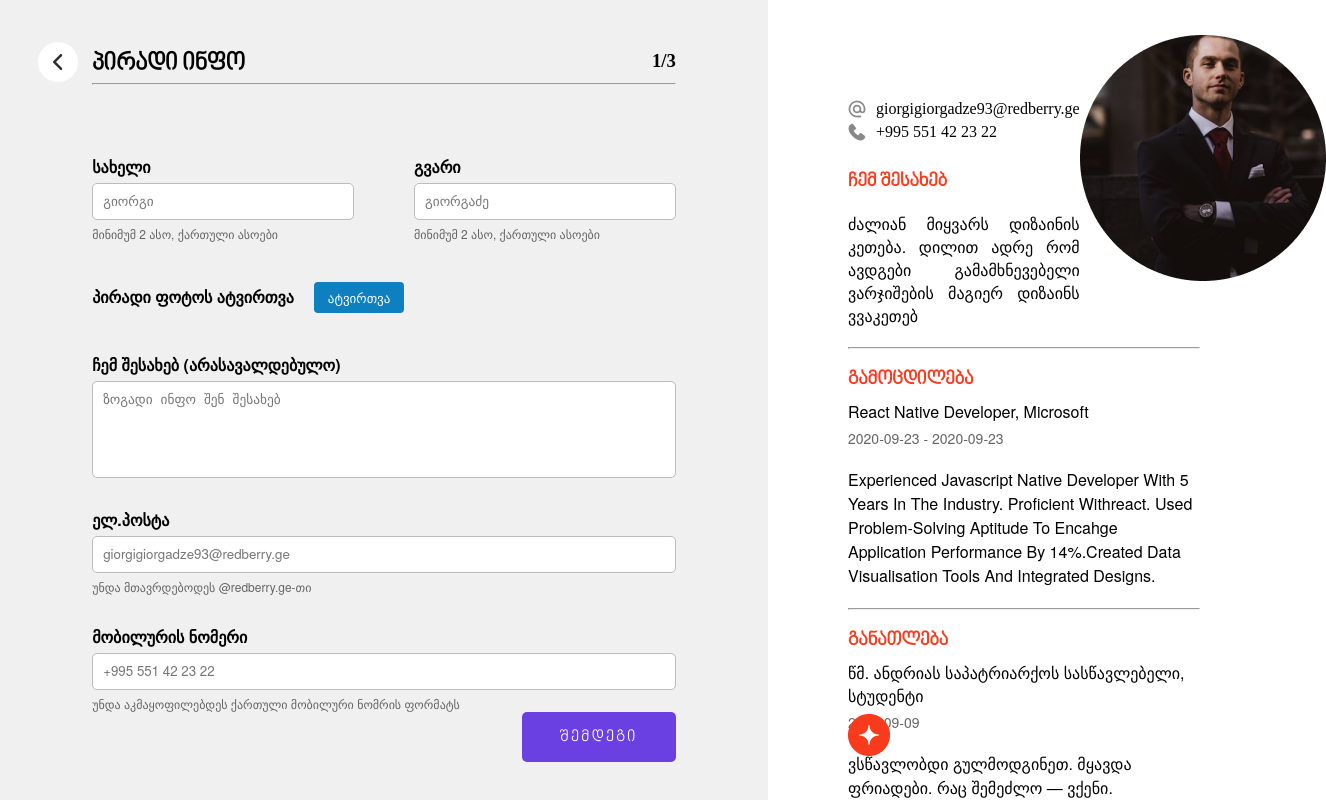
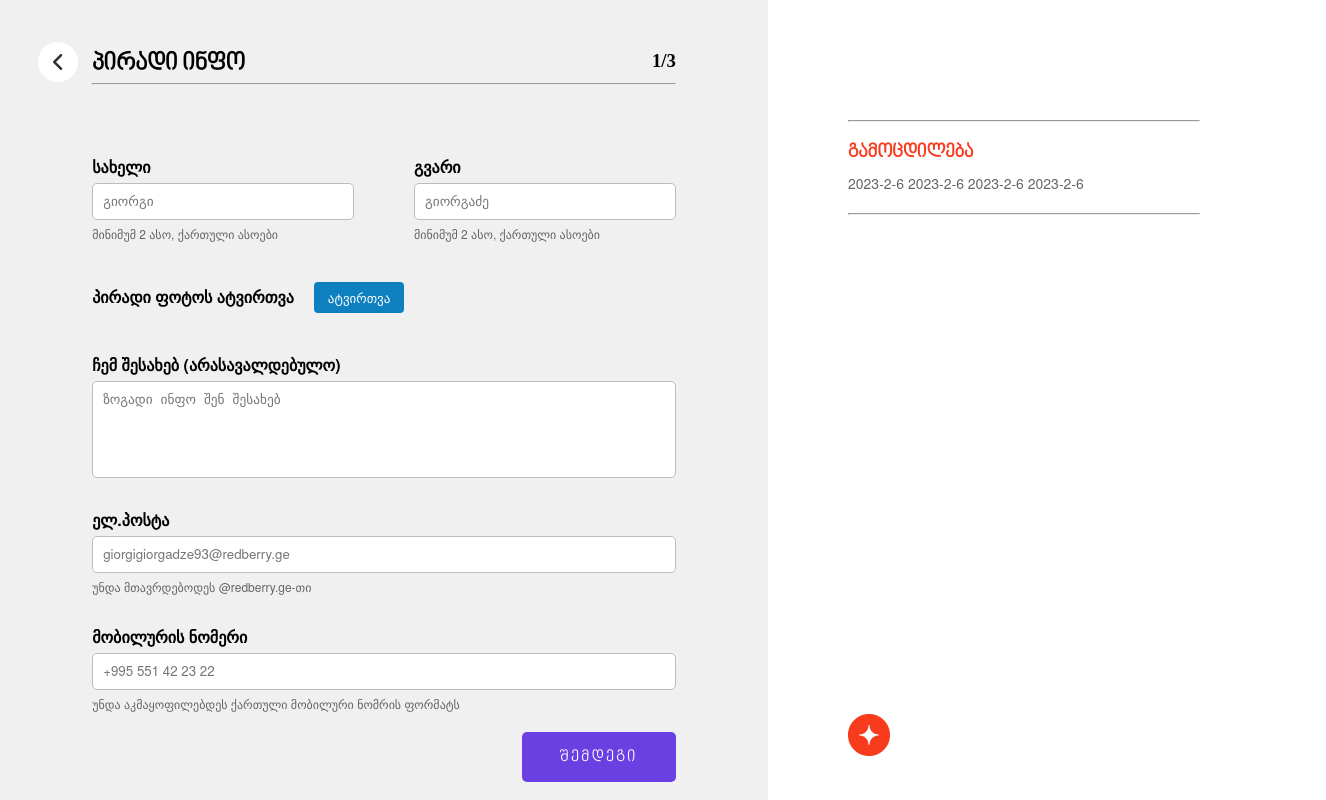
Before and after one commit to giorgigio1/Redberry3, a React (Create React App) app: page / in a window 1280 px wide. Shown: the top 800 px of the page, 1326 px wide, since content can reach past the window. Built offline with nearby package versions, Linux system fonts and the light colour scheme; a web font is replaced by a local one.

Commit message:
added ExperienceInfo live perception

```diff
--- /dev/null
+++ b/src/components/educationInfo.jsx
@@ -0,0 +1,17 @@
+import { Input } from "./global/Input";
+
+export const EducationInfo = () => {
+  return (
+    <>
+      <Input
+        label={"სასწავლებელი"}
+        placeholder="სასწავლებელი"
+        description={"მინიმუმ 2 სიმბოლო"}
+        type="text"
+        name="school"
+        //   onChange={onPersonalInfoChange}
+        //   value={formValues["username"]}
+      />
+    </>
+  );
+};
--- a/src/components/global/userProfile.jsx
+++ b/src/components/global/userProfile.jsx
@@ -4,55 +4,50 @@ import phone from "../../images/phone.png";
 import profile from "../../images/profile.png";
 import { InfoDetails } from "./infoDetails";
 
-export const UserProfile = ({ es }) => {
+export const UserProfile = ({ personalInfo, experienceInfo }) => {
+  console.log("personalinfo", personalInfo);
   return (
     <div className="right">
       <div className="personalInfoComponent">
         <div className="half">
           <div className="textSide">
             <h2>
-              {es.username}
-              {es.lastname}
+              {personalInfo.username} {personalInfo.lastname}
             </h2>
+            {personalInfo.email && (
               <figure className="mailRight">
                 <img src={mail} alt="" />
-              <p>giorgigiorgadze93@redberry.ge</p>
+                <p>{personalInfo.email}</p>
               </figure>
+            )}
+            {personalInfo.phone && (
               <figure className="phoneRight">
                 <img src={phone} alt="" />
-              <p>+995 551 42 23 22</p>
+                <p>{personalInfo.phone}</p>
               </figure>
+            )}
 
-            <h3>ჩემ შესახებ</h3>
-            <p className="aboutMeText">
-              ძალიან მიყვარს დიზაინის კეთება. დილით ადრე რომ ავდგები
-              გამამხნევებელი ვარჯიშების მაგიერ დიზაინს ვვაკეთებ
-            </p>
+            {personalInfo.aboutMeDescription && <h3>ჩემ შესახებ</h3>}
+            <p className="aboutMeText">{personalInfo.aboutMeDescription}</p>
           </div>
+          {personalInfo.bs64 && (
             <figure className="pictureSide">
-            <img src={profile} alt="" />
+              <img src={personalInfo.bs64} alt="" />
             </figure>
+          )}
         </div>
         <hr className="personalHr" />
       </div>
+      {experienceInfo.map((info, index) => (
         <InfoDetails
+          key={index}
           title="გამოცდილება"
-        date="2020-09-23 - 2020-09-23"
-        text="Experienced Javascript Native Developer with 5 years in the industry.
-          proficient withreact. Used problem-solving aptitude to encahge
-          application performance by 14%.created data visualisation tools and
-          integrated designs."
-        experience="React Native Developer, Microsoft"
+          date={`${info.startDate}  ${info.endDate}`}
+          // date="2020-09-23 - 2020-09-23"
+          text={info.experienceDescription}
+          experience={`${info.position} ${info.employer}`}
         />
-      <InfoDetails
-        title="განათლება"
-        date="2020-09-09"
-        text="ვსწავლობდი გულმოდგინეთ. მყავდა ფრიადები. რაც შემეძლო — ვქენი.
-        კომპიუტერები მიყვარდა. ვიჯექი ჩემთვის, ვაკაკუნებდი ამ კლავიშებზე.
-        მეუნებოდნენ — დაჯექი, წაიკითხე რამე, რას აკაკუნებ, დრო მოვა და
-        ჩაგიკაკუნებსო. აჰა, მოვიდა დრო და ვერა ვარ დეველოპერი?"
-        experience="  წმ. ანდრიას საპატრიარქოს სასწავლებელი, სტუდენტი"
-      />
+      ))}
       <figure className="bottomLogoStar">
         <img src={LogoRight} alt="" />
       </figure>
--- a/src/components/personalInfo.jsx
+++ b/src/components/personalInfo.jsx
@@ -2,7 +2,7 @@ import { Input } from "./global/Input";
 import { useRef } from "react";
 import { Textarea } from "./global/textarea";
 
-export const PersonalInfo = ({ tab, onPersonalInfoChange, formValues }) => {
+export const PersonalInfo = ({ tab, onPersonalInfoChange, formValues, onImageUpload }) => {
   const uploadRef = useRef();
 
   const handleUploadClick = () => {
@@ -38,6 +38,8 @@ export const PersonalInfo = ({ tab, onPersonalInfoChange, formValues }) => {
           type="file"
           accept="image/*"
           hidden
+          name="picture"
+          onChange={onImageUpload}
         />
         <button onClick={handleUploadClick} className="uploadBtn" type="button">
           ატვირთვა
--- /dev/null
+++ b/src/lib/helpers.js
@@ -0,0 +1,23 @@
+export const getStringedDate = (startDate, endDate) => {
+  console.log(startDate);
+  return `${startDate.getFullYear()}-${
+    startDate.getMonth() + 1
+  }-${startDate.getDate()} ${endDate.getFullYear()}-${
+    endDate.getMonth() + 1
+  }-${endDate.getDate()}`;
+};
+
+export const convertBase64 = (file) => {
+    return new Promise((resolve, reject) => {
+        const fileReader = new FileReader();
+        fileReader.readAsDataURL(file);
+
+        fileReader.onload = () => {
+            resolve(fileReader.result);
+        };
+
+        fileReader.onerror = (error) => {
+            reject(error);
+        };
+    });
+};
--- a/src/styles/personal.css
+++ b/src/styles/personal.css
@@ -7,6 +7,7 @@
 .left {
   width: 60%;
   height: 100vh;
+  overflow: auto;
 }
 .right {
   width: 40%;
@@ -62,6 +63,7 @@ span {
   /* display: flex;
   justify-content: space-between; */
   margin-top: auto;
+  padding-top: 20px;
 }
 .prevBtn {
   float: left;
@@ -98,6 +100,9 @@ span {
 .phoneRight {
   display: flex;
 }
+.half {
+  justify-content: space-between;
+}
 .textSide h2 {
   color: var(--title);
   font-weight: bolder;
@@ -121,7 +126,7 @@ span {
   margin-top: -45px;
 }
 .aboutMeText {
-  text-align: justify;
+  width: 352px;
   font-family: HelveticaNeue;
 }
 .right hr {
--- a/src/userRegistration.js
+++ b/src/userRegistration.js
@@ -4,33 +4,56 @@ import { PersonalInfo } from "./components/personalInfo";
 import { UserProfile } from "./components/global/userProfile";
 import { ExperienceInfo } from "./components/experienceinfo";
 import { useState } from "react";
+import { convertBase64, getStringedDate } from "./lib/helpers";
+import { EducationInfo } from "./components/educationInfo";
 
-const title = { 1: "პირადი ინფო", 2: "გამოცდილება" };
+const title = { 1: "პირადი ინფო", 2: "გამოცდილება", 3: "განათლება" };
 const experienceDefaultState = {
   position: "",
   employer: "",
-  startDate: new Date(),
-  endDate: new Date(),
+  startDate: getStringedDate(new Date(), new Date()),
+  endDate: getStringedDate(new Date(), new Date()),
   experienceDescription: "",
 };
-
-const test = [1, 2];
 
 const UserRegistration = () => {
   const [tab, setTab] = useState(1);
 
   const [registrationForm, setRegistrationForm] = useState({
-    personalInfo: {},
+    personalInfo: {
+      username: "",
+      lastname: "",
+      picture: "",
+      email: "",
+      phone: "",
+      aboutMeDescription: "",
+    },
     experienceInfo: [experienceDefaultState],
   });
-  console.log(registrationForm.experienceInfo);
+  console.log("personalInfo", registrationForm.personalInfo);
+  console.log("experienceInfo", registrationForm.experienceInfo);
   const handlePeviousTab = () => {
     setTab((prevousTab) => {
       return prevousTab === 1 ? prevousTab : prevousTab - 1;
     });
   };
 
-  const handlenextTab = () => {
+  const handleImageUpload = async (event) => {
+    console.log(event);
+    const bs64 = await convertBase64(event.target.files[0]);
+    setRegistrationForm((previousForm) => {
+      return {
+        ...previousForm,
+        personalInfo: {
+          ...previousForm.personalInfo,
+          picture: event.target.files[0],
+          bs64,
+        },
+      };
+    });
+  };
+
+  const handleNextTab = () => {
     setTab((prevousTab) => {
       return prevousTab === 3 ? prevousTab : prevousTab + 1;
     });
@@ -39,7 +62,8 @@ const UserRegistration = () => {
   const handlePersonalInfosChange = (event) => {
     const name = event.target.name;
     const value = event.target.value;
-    console.log(name);
+    console.log("სახელი", name);
+    console.log("მნიშვნელობა", value);
     setRegistrationForm((previousForm) => {
       return {
         ...previousForm,
@@ -50,8 +74,22 @@ const UserRegistration = () => {
       };
     });
   };
+  const handleExperienceChange = (index, event) => {
+    const name = event.target.name;
+    const value = event.target.value;
 
-  const handleAddNewExperience = () => {
+    let tmp = [...registrationForm.experienceInfo];
+    tmp[index] = { ...tmp[index], [name]: value };
+    console.log("მნიშვნელობა", tmp);
+    setRegistrationForm((prevData) => {
+      return {
+        ...prevData,
+        experienceInfo: tmp,
+      };
+    });
+  };
+
+  const handleAddNewExperience = (event) => {
     setRegistrationForm((previousForm) => {
       return {
         ...previousForm,
@@ -69,17 +107,24 @@ const UserRegistration = () => {
         <Header title={title[tab]} page={`${tab}/3`} />
         <div className="mainWrapper">
           <form>
+            {tab === 1 ? (
               <PersonalInfo
                 tab={tab}
                 onPersonalInfoChange={handlePersonalInfosChange}
                 formValues={registrationForm.personalInfo}
+                onImageUpload={handleImageUpload}
               />
+            ) : tab === 2 ? (
+              <>
                 <div className="rame">
-              {/* <ExperienceInfo tab={tab} /> */}
                   {registrationForm.experienceInfo.map((experience, index) => (
-                <ExperienceInfo key={index} tab={tab} experience={experience} />
+                    <ExperienceInfo
+                      key={index}
+                      index={index}
+                      handleChange={handleExperienceChange}
+                      experience={experience}
+                    />
                   ))}
-              {tab === 2 && (
                   <button
                     type="button"
                     onClick={handleAddNewExperience}
@@ -87,8 +132,11 @@ const UserRegistration = () => {
                   >
                     მეტი გამოცდილების დამატება
                   </button>
-              )}
                 </div>
+              </>
+            ) : tab === 3 ? (
+              <EducationInfo />
+            ) : null}
           </form>
           <div className="buttonsContainer">
             {tab > 1 && (
@@ -96,13 +144,16 @@ const UserRegistration = () => {
                 უკან
               </button>
             )}
-            <button onClick={handlenextTab} className="nextBtn">
+            <button onClick={handleNextTab} className="nextBtn">
               შემდეგი
             </button>
           </div>
         </div>
       </div>
-      <UserProfile es={registrationForm.personalInfo} />
+      <UserProfile
+        personalInfo={registrationForm.personalInfo}
+        experienceInfo={registrationForm.experienceInfo}
+      />
     </div>
   );
 };
```
Also changed, not shown: src/components/experienceinfo.jsx (+21 -6 lines). Lines whose indentation alone changed are shown as unchanged.
